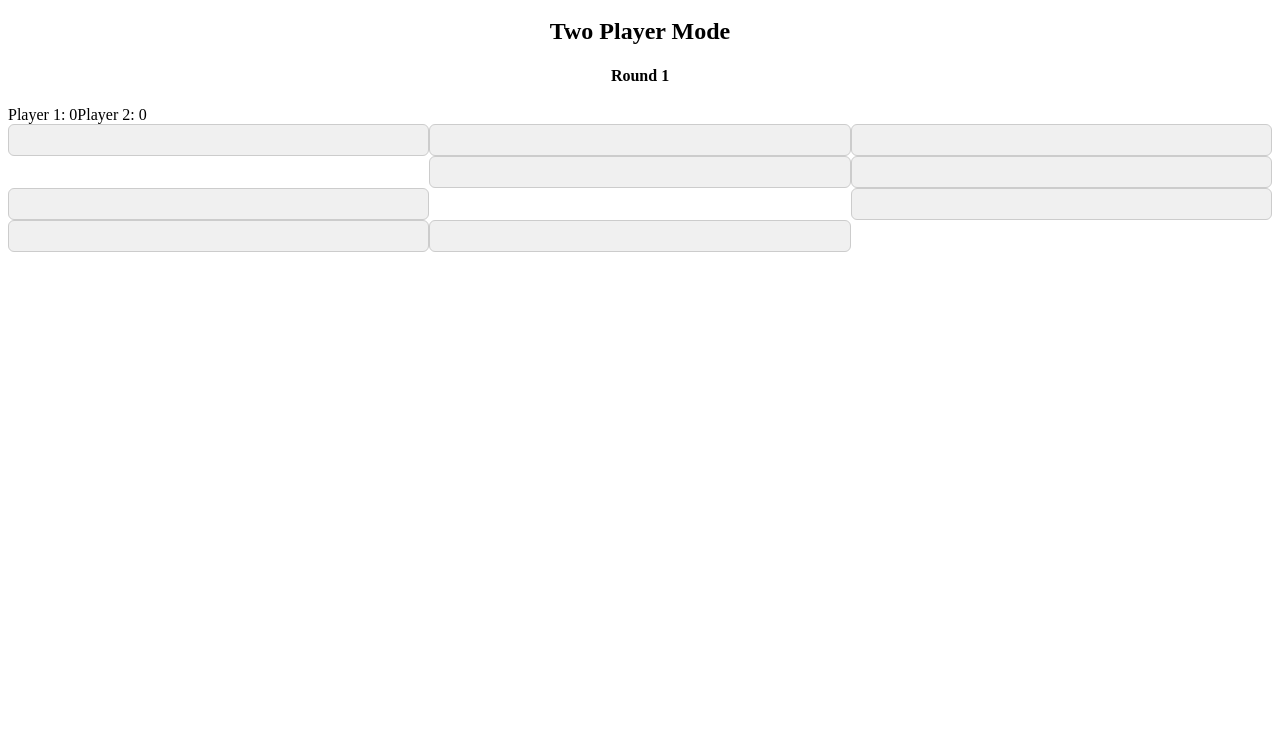
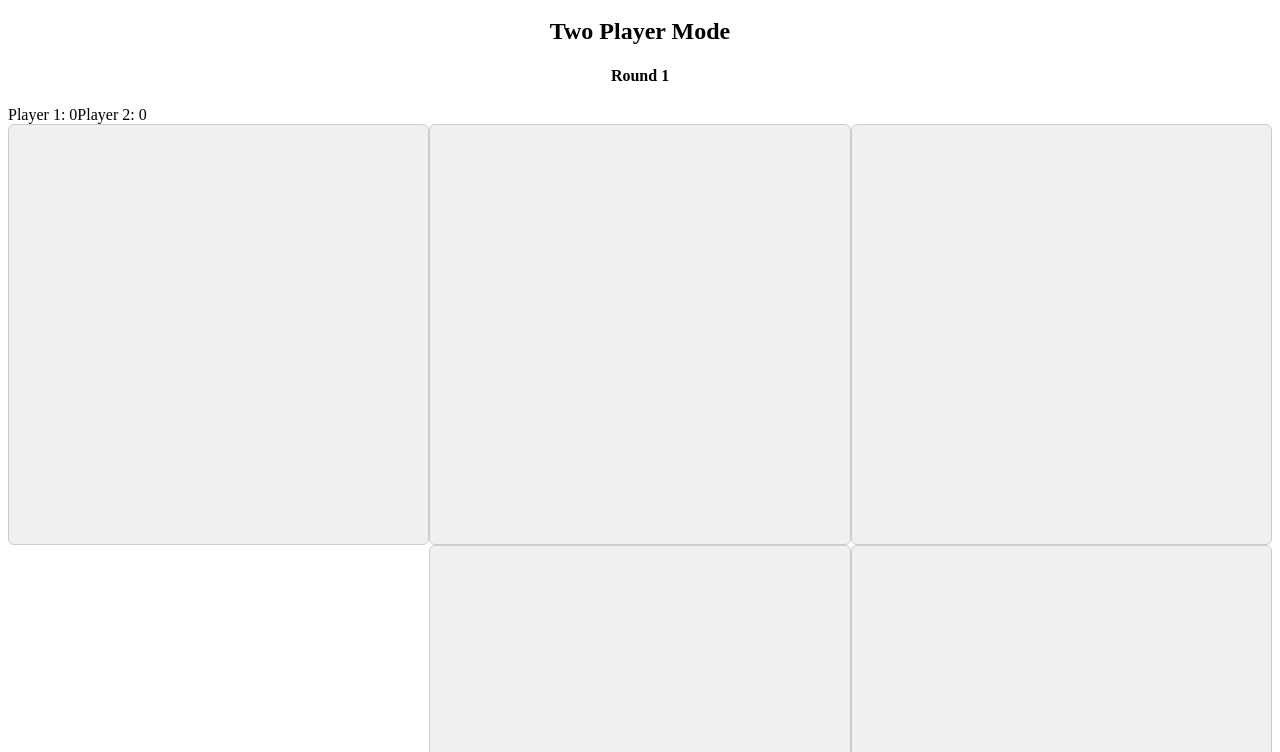
Before and after one commit to t-minti/t-minti.github.io, a plain HTML site: page tpgame.html in a window 1280 px wide. Shown: the part 48-800 px from the top of the page. Drawn offline with Linux system fonts and the light colour scheme.

Commit message:
Make game grid squares square

```diff
--- a/main.css
+++ b/main.css
@@ -27,6 +27,8 @@
 }
 
 .sqr {
+  box-sizing: border-box;
+  aspect-ratio: 1 / 1;
   padding: 15px;
   font-size: 16px;
   cursor: pointer;
```
